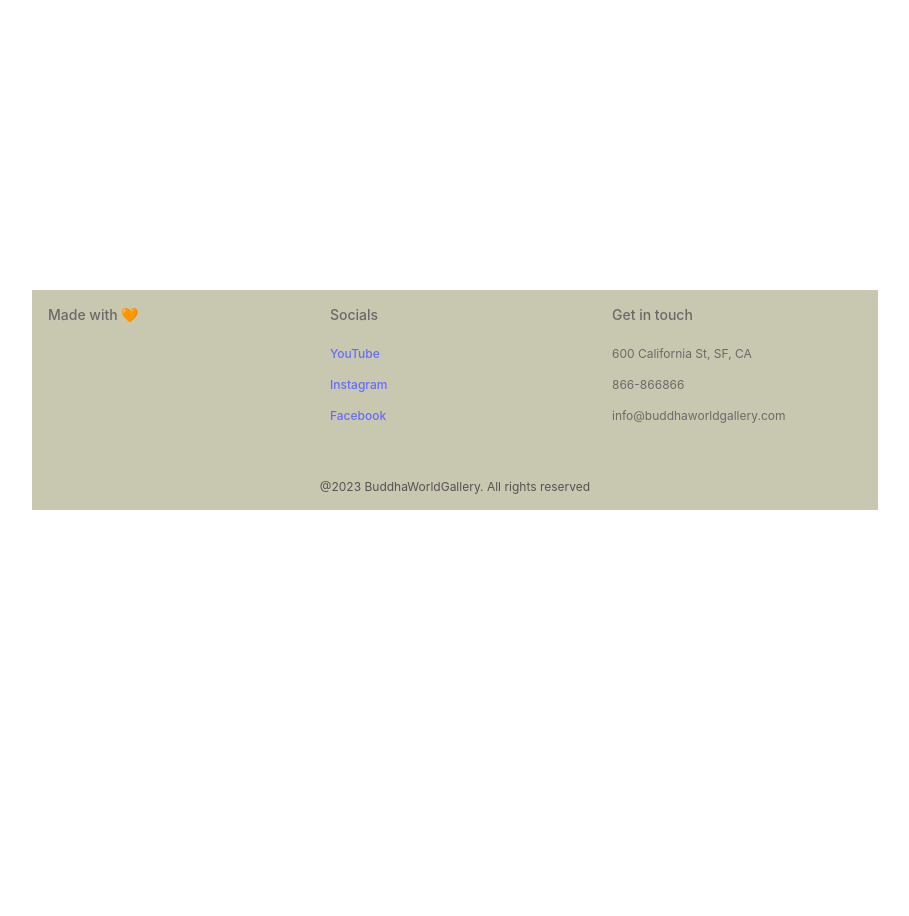
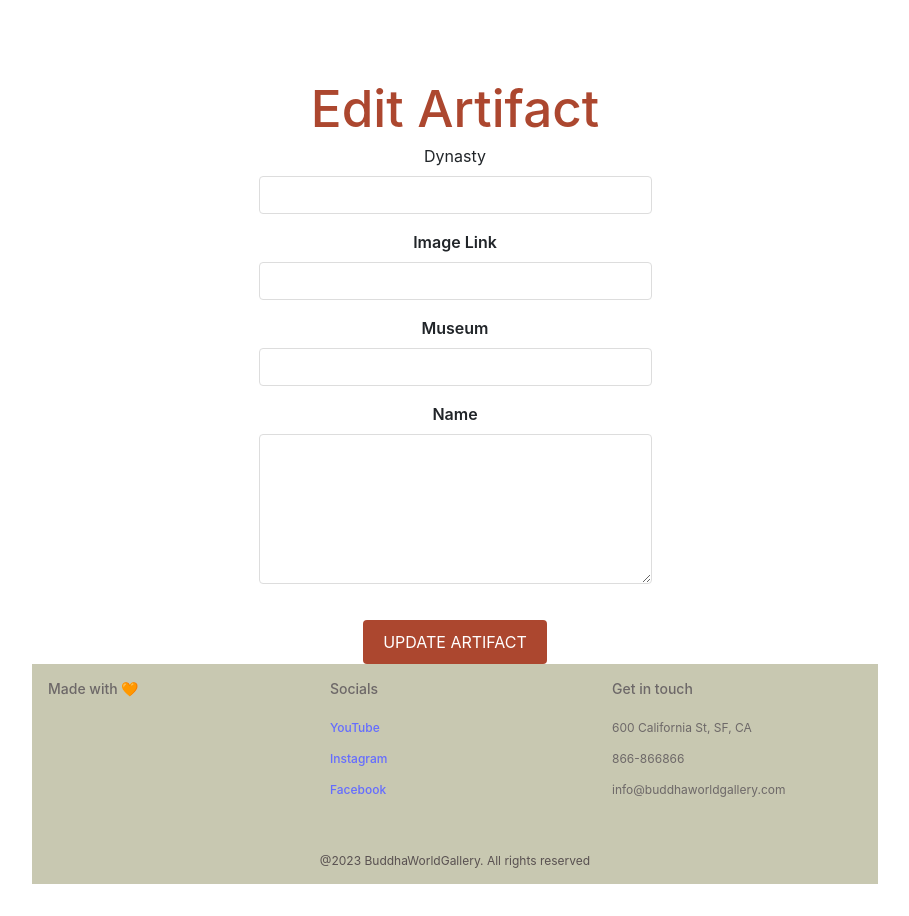
Before and after one commit to tizriverwind/BuddhaWorldGallery, a React (Vite) app in the folder front/: page /buddha/edit/id/1 in a window 1280 px wide. Shown: the whole page, without its empty margins (185-1094 px from the left). Before the commit the page ends 800 px from the top, so only its background shows below. Built offline with nearby package versions, Linux system fonts and the light colour scheme; no server answers.

Commit message:
upload DeleteArtifact and EditArtifact

```diff
--- a/front/src/App.jsx
+++ b/front/src/App.jsx
@@ -2,6 +2,7 @@ import { BrowserRouter as Router, Route, Routes } from "react-router-dom";
 import AboutUs from "./pages/AboutUs";
 import Contact from "./pages/Contact";
 import ArtifactDetail from "./pages/ArtifactDetail";
+import { EditArtifact } from "./pages/EditArtifact";
 import GalleryPage from "./pages/Gallery";
 import Footer from "./components/footer/Footer";
 import "./App.css";
@@ -16,7 +17,10 @@ export default function App() {
           <Route path="/" element={<GalleryPage category="/" />} />
           {/* <Route path="/createartifact" element={<CreateArtifact />} /> */}
           <Route path={`/buddha/id/:artifactId`} element={<ArtifactDetail />} />
-          {/* <Route path={`/buddha/edit/id/:dealId`} element={<EditArtifact />} /> */}
+          <Route
+            path={`/buddha/edit/id/:artifactId`}
+            element={<EditArtifact />}
+          />
           <Route path="/contact" element={<Contact />} />
           <Route path="/aboutus" element={<AboutUs />} />
         </Routes>
--- a/front/src/components/ButtonVote.jsx
+++ b/front/src/components/ButtonVote.jsx
@@ -1,24 +1,53 @@
+import { useState, useEffect } from "react";
 import PropTypes from "prop-types";
-import { useState } from "react";
 
-export default function ButtonVote() {
-  let [votes, setVotes] = useState(0);
+const ButtonVote = ({ artifactId, initialLikes }) => {
+  const [liked, setLiked] = useState(false);
+  const [likes, setLikes] = useState(initialLikes);
 
-  function onClick() {
-    setVotes(votes + 1);
-    console.log(`votes=${votes}`);
-  }
+  const ButtonVote = async () => {
+    if (!liked) {
+      const updatedLikes = likes + 1;
 
-  console.log("render ButtonVote", votes);
+      try {
+        const response = await fetch(`/api/buddha/id/${artifactId}`, {
+          method: "PUT",
+          headers: {
+            "Content-Type": "application/json",
+          },
+          body: JSON.stringify({ like: updatedLikes }),
+        });
+
+        if (response.ok) {
+          alert("Artifact liked successfully!");
+          setLiked(true);
+          setLikes(updatedLikes);
+        } else {
+          console.error("Error updating artifact");
+        }
+      } catch (error) {
+        console.error("Error:", error);
+      }
+    }
+  };
+
+  useEffect(() => {
+    // Add any additional initialization logic here if needed
+  }, [artifactId]); // Include dependencies in the dependency array if needed
+
   return (
     <div>
-      <button className="btn btn-primary mb-2" onClick={onClick}>
-        Vote for it
+      <button onClick={ButtonVote} disabled={liked}>
+        {liked ? "Liked!" : "Like"}
       </button>
-      <output>This artifact currently has {votes} votes</output>
+      <span>Likes: {likes}</span>
     </div>
   );
-}
+};
+
 ButtonVote.propTypes = {
-  name: PropTypes.string.isRequired,
+  artifactId: PropTypes.string.isRequired,
+  initialLikes: PropTypes.number.isRequired,
 };
+
+export default ButtonVote;
--- a/front/src/pages/ArtifactDetail.jsx
+++ b/front/src/pages/ArtifactDetail.jsx
@@ -101,7 +101,6 @@ export default function ArtifactDetail() {
           <p className="card-text">{artifact.museum}</p>
 
           <div className="card-btn">
-            <ButtonVote />
             <Link
               to={`/buddha/edit/id/${artifactId}`}
               className="btn btn-secondary mx-2"
--- a/front/src/pages/DeleteArtifact.jsx
+++ b/front/src/pages/DeleteArtifact.jsx
@@ -1,4 +1,3 @@
-import React from "react";
 import { useNavigate } from "react-router-dom";
 import PropTypes from "prop-types";
 
--- /dev/null
+++ b/front/src/pages/EditArtifact.jsx
@@ -0,0 +1,128 @@
+import { useState, useEffect } from "react";
+import { useParams, useNavigate } from "react-router-dom";
+
+export function EditArtifact() {
+  const [artifactData, setArtifact] = useState({
+    dynasty: "",
+    image: "",
+    museum: "",
+    name: "",
+  });
+  const { artifactId } = useParams();
+  const navigate = useNavigate();
+
+  useEffect(() => {
+    async function fetchArtifact() {
+      try {
+        const response = await fetch(`/api/buddha/id/${artifactId}`);
+        if (response.ok) {
+          const data = await response.json();
+          setArtifact(data);
+        } else {
+          alert("Artifact failted to update");
+          console.error("Error fetching artifact details");
+        }
+      } catch (error) {
+        console.error("Error:", error);
+      }
+    }
+
+    fetchArtifact();
+  }, [artifactId]);
+
+  const handleChange = (e) => {
+    const { name, value } = e.target;
+    setArtifact((prevArtifactData) => ({
+      ...prevArtifactData,
+      [name]: value,
+    }));
+  };
+
+  const handleSubmit = async (e) => {
+    e.preventDefault();
+    try {
+      const response = await fetch(`/api/buddha/edit/id/${artifactId}`, {
+        method: "PUT",
+        headers: {
+          "Content-Type": "application/json",
+        },
+        body: JSON.stringify({
+          dynasty: artifactData.dynasty,
+          image: artifactData.image,
+          museum: artifactData.museum,
+          name: artifactData.name,
+        }),
+      });
+
+      if (response.ok) {
+        alert("Artifact updated successfully!");
+        navigate(`/buddha/id/${artifactId}`);
+      } else {
+        console.error("Error updating artifact");
+      }
+    } catch (error) {
+      console.error("Error:", error);
+    }
+  };
+
+  return (
+    <div className="container mt-5">
+      <div className="row justify-content-center">
+        <div className="col-md-6">
+          <h1>Edit Artifact</h1>
+          <form onSubmit={handleSubmit}>
+            <label htmlFor="dynasty">Dynasty</label>
+            <div className="form-group mb-3">
+              <input
+                type="text"
+                name="dynasty"
+                value={artifactData.dynasty}
+                onChange={handleChange}
+                required
+                className="form-control"
+              />
+            </div>
+            <div className="form-group mb-3">
+              <label htmlFor="imagelink">Image Link</label>
+              <input
+                type="text"
+                name="image"
+                value={artifactData.image}
+                onChange={handleChange}
+                required
+                className="form-control"
+              />
+            </div>
+
+            <div className="form-group mb-3">
+              <label htmlFor="weblink">Museum</label>
+              <input
+                type="text"
+                name="museum"
+                value={artifactData.museum}
+                onChange={handleChange}
+                required
+                className="form-control"
+              />
+            </div>
+            <div className="form-group mb-3">
+              <label htmlFor="description">Name</label>
+              <textarea
+                name="name"
+                value={artifactData.name}
+                onChange={handleChange}
+                required
+                className="form-control"
+              />
+            </div>
+            <button type="submit" className="btn btn-primary">
+              Update Artifact
+            </button>
+          </form>
+        </div>
+      </div>
+    </div>
+  );
+}
+
+EditArtifact.propTypes = {};
```
Also changed, not shown: 1 other file (tests, documents, lock files or other folders).
